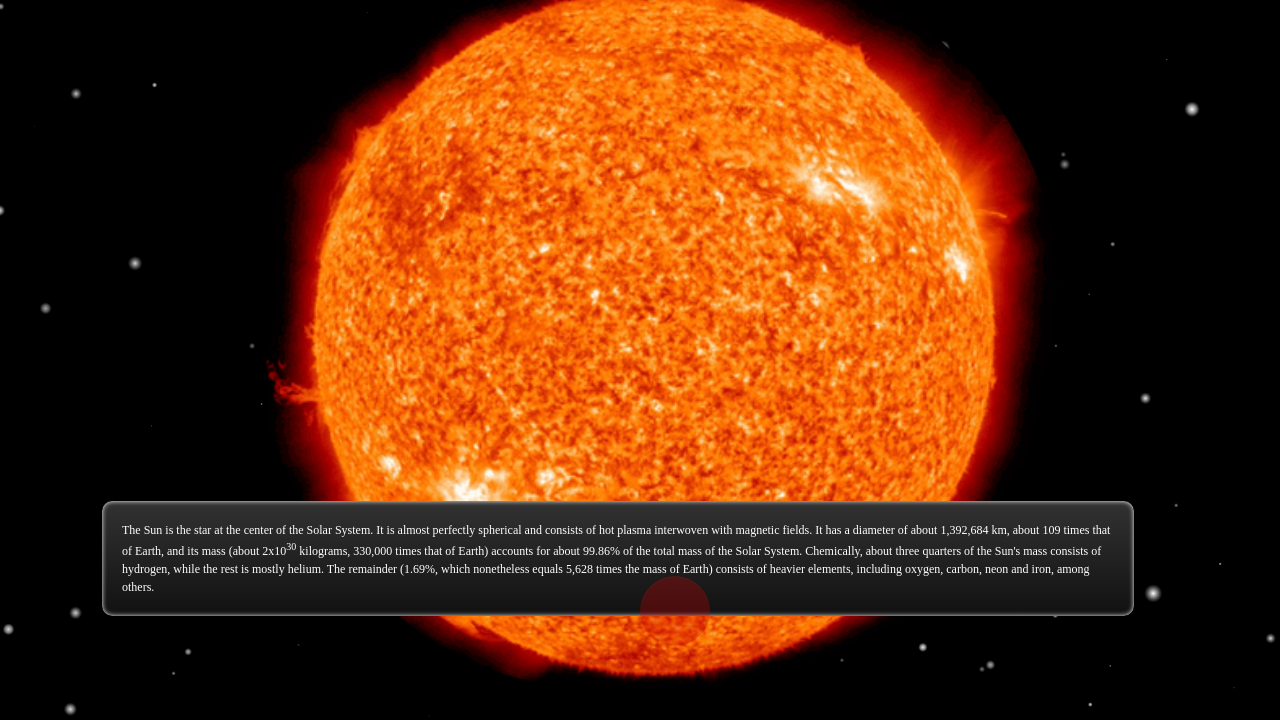
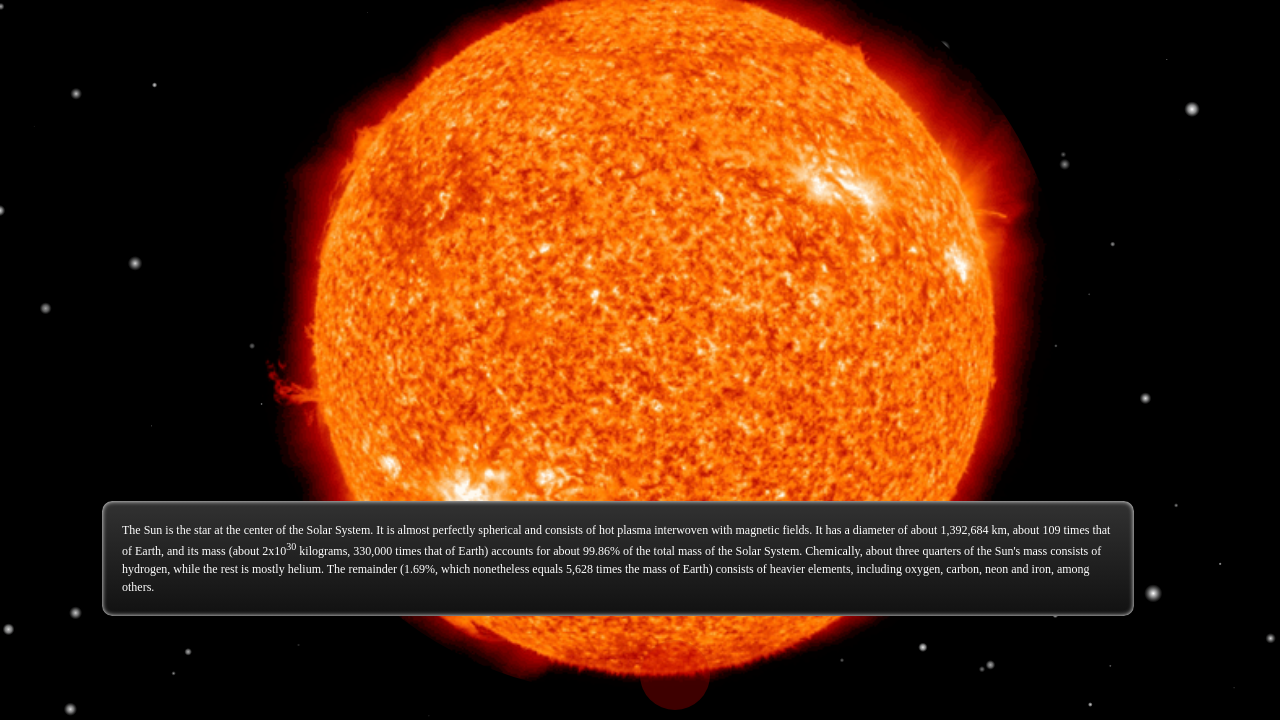
Before and after one commit to hakarune/Narrative, a plain HTML site: page index.html in a window 1280 px wide. Shown: the part 80-800 px from the top of the page. Drawn offline with nearby package versions, Linux system fonts and the light colour scheme; a script that the page names is missing.

Commit message:
fxing nav
moving nav buttons down 8%

```diff
--- a/styles.css
+++ b/styles.css
@@ -99,7 +99,7 @@ h1 {
 .slide_9:checked ~ .arrow.c10, .slide_10:checked ~ .arrow.c11 {
     background-image:url(images/down.png);
     display:block;
-    top:82%;
+    top:90%;
 }
 
 .slide_2:checked ~ .arrow.c1, .slide_3:checked ~ .arrow.c2,
```
